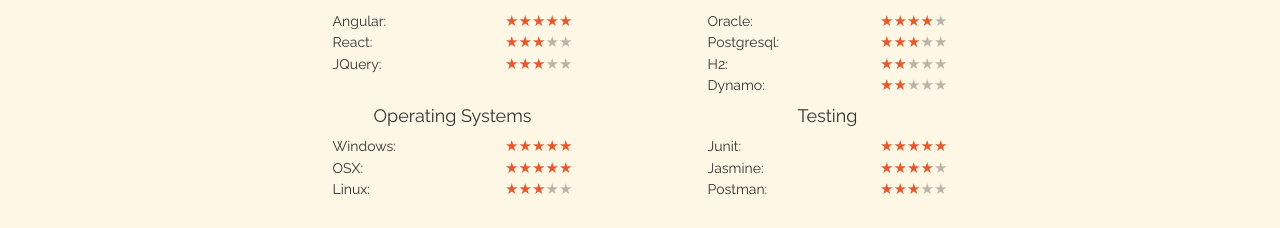
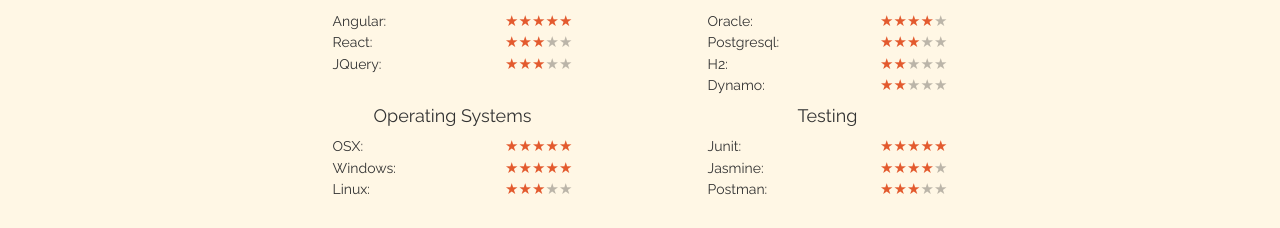
Before and after one commit to CodeByAlex/Code-By-Alex-Front-End, an Angular app: page / in a window 1280 px wide. Shown: the part 2060-2288 px from the top of the page. Built offline with nearby package versions, Linux system fonts and the light colour scheme.

Commit message:
compressed pdf

```diff
--- a/src/app/abilities/abilities.component.ts
+++ b/src/app/abilities/abilities.component.ts
@@ -49,8 +49,8 @@ export class AbilitiesComponent {
       new Ability('Dynamo', 2)
     ];
     this.operatingSys = [
+      new Ability('OSX', 5),
       new Ability('Windows', 5),
-      new Ability('OSX', 5),
       new Ability('Linux', 3)
     ];
     this.devOps = [
```
Also changed, not shown: 1 other file (tests, documents, lock files or other folders).
